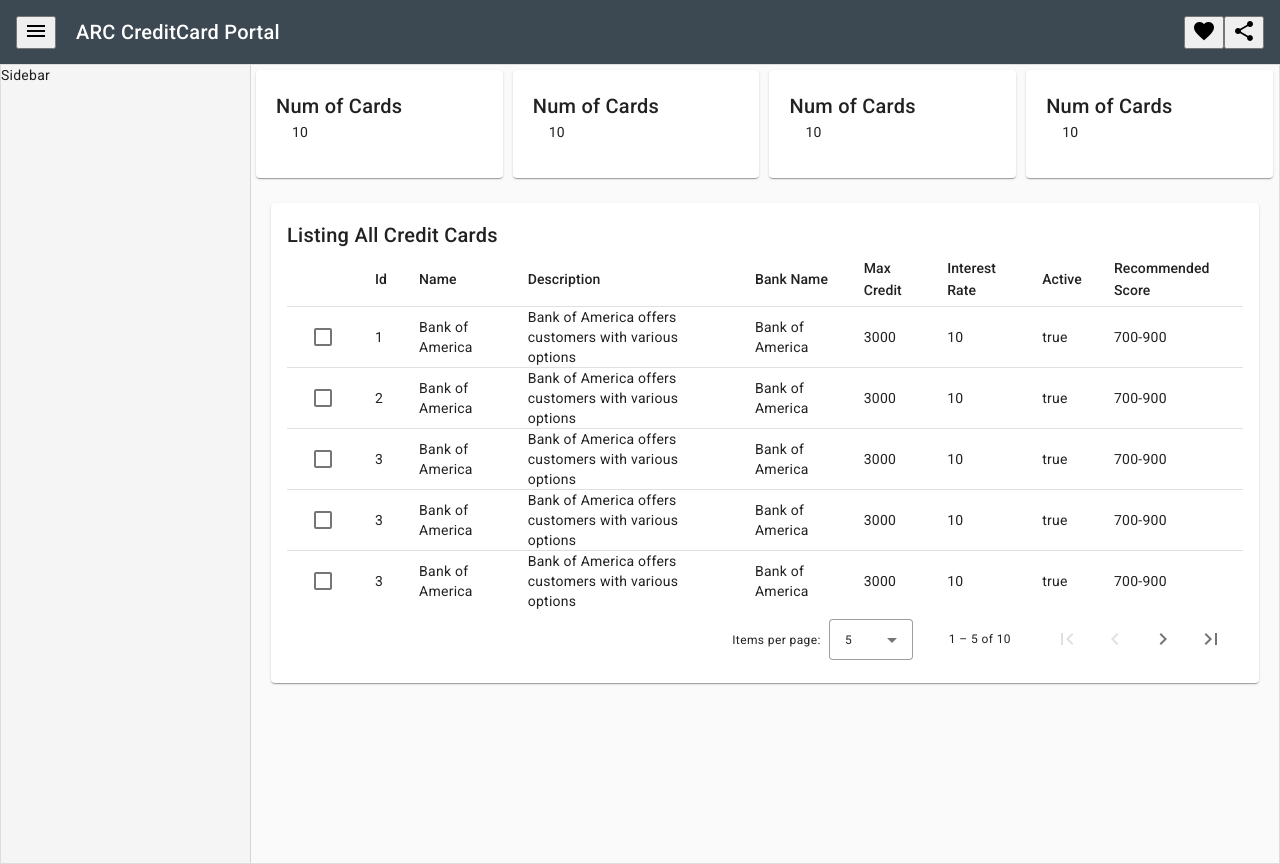
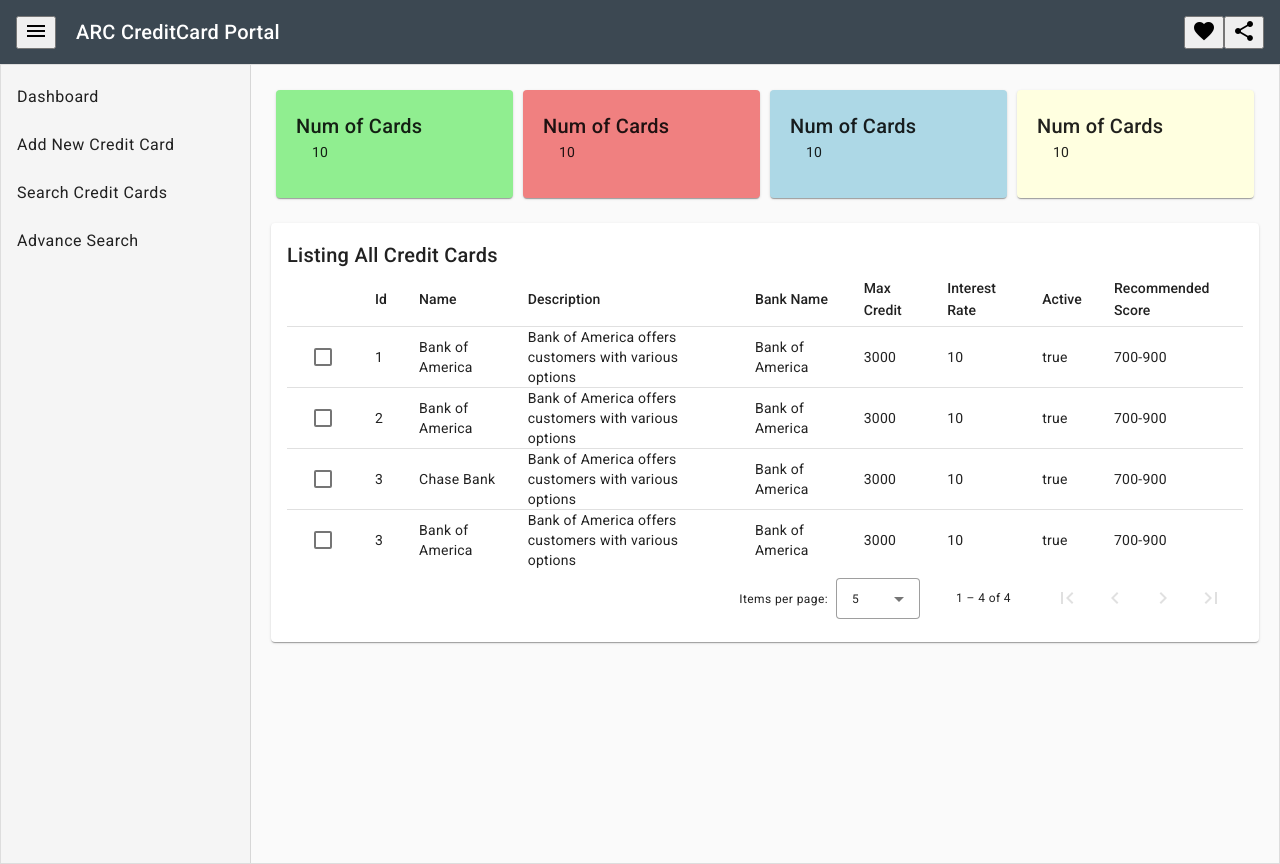
Before and after one commit to JaagupPr/Angular-CRUD, an Angular app in the folder angular-16-crud/creditcardadmin/: page /creditcards in a window 1280 px wide. Built offline with nearby package versions, Linux system fonts and the light colour scheme; data requests are answered from the project's data file.

Commit message:
Read data by ID with API

```diff
--- a/angular-16-crud/creditcardadmin/db.json
+++ b/angular-16-crud/creditcardadmin/db.json
@@ -2,50 +2,62 @@
     "creditcards": [
         {
             "id":1,
-            "CardName": "Bank of America - Platinum Card",
+            "name": "Bank of America",
+            "description": "Bank of America offers customers with various options",
             "bankName": "Bank of America",
-            "description": "Bank of America offers customers with variety of options",
-            "maxCredit": 8000,
+            "maxCredit": 3000,
+            "interestRate": 10,
             "active": true,
-            "annualFee": 0,
-            "interestRate": 13.5,
-            "introOffer": 200,
-            "recommededCreditScore": "600-800",
-            "numberOfApplications": 40,
-            "createdDate": "28-08-2023",
-            "termsAndConditions": "The following conditions are applicable for this card"
+            "recommendedScore": "700-900",
+            "annualFee": 4,
+            "termsAndConditions": "Following are the terms and conditions",
+            "createdDate": "2023-31-08",
+            "updatedDate": "2023-31-08"
 
         },
         {
             "id":2,
-            "CardName": "Chase - Platinum Card",
-            "bankName": "Chase Bank",
-            "description": "Chase Bank offers customers with variety of options",
-            "maxCredit": 5000,
+            "name": "Bank of America",
+            "description": "Bank of America offers customers with various options",
+            "bankName": "Bank of America",
+            "maxCredit": 3000,
+            "interestRate": 10,
             "active": true,
-            "annualFee": 0,
-            "interestRate": 13.5,
-            "introOffer": 200,
-            "recommededCreditScore": "600-800",
-            "numberOfApplications": 40,
-            "createdDate": "28-08-2023",
-            "termsAndConditions": "The following conditions are applicable for this card"
+            "recommendedScore": "700-900",
+            "annualFee": 4,
+            "termsAndConditions": "Following are the terms and conditions",
+            "createdDate": "2023-31-08",
+            "updatedDate": "2023-31-08"
 
         },
         {
             "id":3,
-            "CardName": "Bank of America - Platinum Card",
+            "name": "Chase Bank",
+            "description": "Bank of America offers customers with various options",
             "bankName": "Bank of America",
-            "description": "Bank of America offers customers with variety of options",
-            "maxCredit": 8000,
+            "maxCredit": 3000,
+            "interestRate": 10,
             "active": true,
-            "annualFee": 0,
-            "interestRate": 13.5,
-            "introOffer": 200,
-            "recommededCreditScore": "600-800",
-            "numberOfApplications": 40,
-            "createdDate": "28-08-2023",
-            "termsAndConditions": "The following conditions are applicable for this card"
+            "recommendedScore": "700-900",
+            "annualFee": 4,
+            "termsAndConditions": "Following are the terms and conditions",
+            "createdDate": "2023-31-08",
+            "updatedDate": "2023-31-08"
+
+        },
+        {
+            "id":3,
+            "name": "Bank of America",
+            "description": "Bank of America offers customers with various options",
+            "bankName": "Bank of America",
+            "maxCredit": 3000,
+            "interestRate": 10,
+            "active": true,
+            "recommendedScore": "700-900",
+            "annualFee": 4,
+            "termsAndConditions": "Following are the terms and conditions",
+            "createdDate": "2023-31-08",
+            "updatedDate": "2023-31-08"
 
         }
     ]
--- a/angular-16-crud/creditcardadmin/src/app/app.component.html
+++ b/angular-16-crud/creditcardadmin/src/app/app.component.html
@@ -14,7 +14,7 @@
 
 <mat-drawer-container class="content-container">
   <mat-drawer mode="side" [opened]="sidebarOpen" class="sidebar">
-    Sidebar
+    <app-sidebar></app-sidebar>
   </mat-drawer>
   <mat-drawer-content class="main-content">
     <router-outlet></router-outlet>
--- a/angular-16-crud/creditcardadmin/src/app/creditcards/creditcards.component.html
+++ b/angular-16-crud/creditcardadmin/src/app/creditcards/creditcards.component.html
@@ -1,20 +1,20 @@
-<div style="display:flex; flex-direction: row;">
-    <mat-card class="mat-card count-card">
+<div class="mat-card" style="display:flex; flex-direction: row;">
+    <mat-card class="mat-card count-card bg-success">
         <mat-card-title>Num of Cards</mat-card-title>
         <mat-card-content>10</mat-card-content>
     </mat-card>
 
-    <mat-card class="mat-card count-card">
+    <mat-card class="mat-card count-card bg-warning">
         <mat-card-title>Num of Cards</mat-card-title>
         <mat-card-content>10</mat-card-content>
     </mat-card>
 
-    <mat-card class="mat-card count-card">
+    <mat-card class="mat-card count-card bg-info">
         <mat-card-title>Num of Cards</mat-card-title>
         <mat-card-content>10</mat-card-content>
     </mat-card>
 
-    <mat-card class="mat-card count-card">
+    <mat-card class="mat-card count-card bg-primary">
         <mat-card-title>Num of Cards</mat-card-title>
         <mat-card-content>10</mat-card-content>
     </mat-card>
--- a/angular-16-crud/creditcardadmin/src/app/creditcards/creditcards.component.scss
+++ b/angular-16-crud/creditcardadmin/src/app/creditcards/creditcards.component.scss
@@ -6,3 +6,15 @@
     margin:5px;
     padding: 20px;
 }
+.bg-success {
+    background-color: lightgreen;
+}
+.bg-warning {
+    background-color: lightcoral;
+}
+.bg-info {
+    background-color: lightblue;
+}
+.bg-primary {
+    background-color: lightyellow;
+}
--- a/angular-16-crud/creditcardadmin/src/app/creditcards/creditcards.component.ts
+++ b/angular-16-crud/creditcardadmin/src/app/creditcards/creditcards.component.ts
@@ -4,149 +4,7 @@ import { MatTableDataSource } from '@angular/material/table';
 import { SelectionModel } from '@angular/cdk/collections';
 import { MatPaginator, MatPaginatorModule} from '@angular/material/paginator';
 import { MatSort } from '@angular/material/sort';
-
-const TABLE_DATA: CreditCard[] = [
-  {
-    id: 1,
-    name: 'Bank of America',
-    description: "Bank of America offers customers with various options",
-    bankName: "Bank of America",
-    maxCredit: 3000,
-    interestRate: 10,
-    active: true,
-    recommendedScore: '700-900',
-    annualFee: 4,
-    termsAndConditions: 'Following are the terms and conditions',
-    createdData: '2023-31-08',
-    updatedDate: '2023-31-08',
-  },
-  {
-    id: 2,
-    name: 'Bank of America',
-    description: "Bank of America offers customers with various options",
-    bankName: "Bank of America",
-    maxCredit: 3000,
-    interestRate: 10,
-    active: true,
-    recommendedScore: '700-900',
-    annualFee: 4,
-    termsAndConditions: 'Following are the terms and conditions',
-    createdData: '2023-31-08',
-    updatedDate: '2023-31-08',
-  },
-  {
-    id: 3,
-    name: 'Bank of America',
-    description: "Bank of America offers customers with various options",
-    bankName: "Bank of America",
-    maxCredit: 3000,
-    interestRate: 10,
-    active: true,
-    recommendedScore: '700-900',
-    annualFee: 4,
-    termsAndConditions: 'Following are the terms and conditions',
-    createdData: '2023-31-08',
-    updatedDate: '2023-31-08',
-  },
-  {
-    id: 3,
-    name: 'Bank of America',
-    description: "Bank of America offers customers with various options",
-    bankName: "Bank of America",
-    maxCredit: 3000,
-    interestRate: 10,
-    active: true,
-    recommendedScore: '700-900',
-    annualFee: 4,
-    termsAndConditions: 'Following are the terms and conditions',
-    createdData: '2023-31-08',
-    updatedDate: '2023-31-08',
-  },
-  {
-    id: 3,
-    name: 'Bank of America',
-    description: "Bank of America offers customers with various options",
-    bankName: "Bank of America",
-    maxCredit: 3000,
-    interestRate: 10,
-    active: true,
-    recommendedScore: '700-900',
-    annualFee: 4,
-    termsAndConditions: 'Following are the terms and conditions',
-    createdData: '2023-31-08',
-    updatedDate: '2023-31-08',
-  },
-  {
-    id: 3,
-    name: 'Bank of America',
-    description: "Bank of America offers customers with various options",
-    bankName: "Bank of America",
-    maxCredit: 3000,
-    interestRate: 10,
-    active: true,
-    recommendedScore: '700-900',
-    annualFee: 4,
-    termsAndConditions: 'Following are the terms and conditions',
-    createdData: '2023-31-08',
-    updatedDate: '2023-31-08',
-  },
-  {
-    id: 3,
-    name: 'Bank of America',
-    description: "Bank of America offers customers with various options",
-    bankName: "Bank of America",
-    maxCredit: 3000,
-    interestRate: 10,
-    active: true,
-    recommendedScore: '700-900',
-    annualFee: 4,
-    termsAndConditions: 'Following are the terms and conditions',
-    createdData: '2023-31-08',
-    updatedDate: '2023-31-08',
-  },
-  {
-    id: 3,
-    name: 'Bank of America',
-    description: "Bank of America offers customers with various options",
-    bankName: "Bank of America",
-    maxCredit: 3000,
-    interestRate: 10,
-    active: true,
-    recommendedScore: '700-900',
-    annualFee: 4,
-    termsAndConditions: 'Following are the terms and conditions',
-    createdData: '2023-31-08',
-    updatedDate: '2023-31-08',
-  },
-  {
-    id: 3,
-    name: 'Bank of America',
-    description: "Bank of America offers customers with various options",
-    bankName: "Bank of America",
-    maxCredit: 3000,
-    interestRate: 10,
-    active: true,
-    recommendedScore: '700-900',
-    annualFee: 4,
-    termsAndConditions: 'Following are the terms and conditions',
-    createdData: '2023-31-08',
-    updatedDate: '2023-31-08',
-  },
-  {
-    id: 3,
-    name: 'Bank of America',
-    description: "Bank of America offers customers with various options",
-    bankName: "Bank of America",
-    maxCredit: 3000,
-    interestRate: 10,
-    active: true,
-    recommendedScore: '700-900',
-    annualFee: 4,
-    termsAndConditions: 'Following are the terms and conditions',
-    createdData: '2023-31-08',
-    updatedDate: '2023-31-08',
-  },
-];
+import { CreditcardsService } from '../services/creditcards.service';
 
 @Component({
   selector: 'app-creditcards',
@@ -155,20 +13,27 @@ const TABLE_DATA: CreditCard[] = [
 })
 export class CreditcardsComponent {
 
+  creditcards: CreditCard[] = [];
+
+  constructor(private creditcardsService: CreditcardsService) {
+    this.creditcardsService.getCreditCards().subscribe((data:CreditCard[]) => {
+      this.creditcards = data;
+
+      this.dataSource = new MatTableDataSource(this.creditcards);
+      this.dataSource.paginator = this.paginator;
+      this.dataSource.sort = this.sort;
+    })
+  }
+
+  dataSource = new MatTableDataSource(this.creditcards);
+
   displayColumns = ["select", "id", "name", "description", "bankName", "maxCredit", "interestRate", "active", "recommendedScore"];
-
-  dataSource = new MatTableDataSource(TABLE_DATA);
 
   selection = new SelectionModel(true, []);
 
   @ViewChild(MatPaginator) paginator!: MatPaginator;
   @ViewChild(MatSort) sort!: MatSort;
 
-  ngAfterViewInit(){
-    this.dataSource.paginator = this.paginator;
-    this.dataSource.sort = this.sort;
-  }
-
   selectHandler(row: CreditCard){
     this.selection.toggle(row as never);
   }
--- /dev/null
+++ b/angular-16-crud/creditcardadmin/src/app/sidebar/sidebar.component.html
@@ -0,0 +1,6 @@
+<mat-nav-list>
+    <a mat-list-item href="">Dashboard</a>
+    <a mat-list-item href="">Add New Credit Card</a>
+    <a mat-list-item href="">Search Credit Cards</a>
+    <a mat-list-item href="">Advance Search</a>
+</mat-nav-list>
```
Also changed, not shown: angular-16-crud/creditcardadmin/src/app/app.module.ts (+8 -3 lines), angular-16-crud/creditcardadmin/src/app/sidebar/sidebar.component.ts (added, +10 -0 lines), angular-16-crud/creditcardadmin/src/app/sidebar/sidebar.component.scss (added), 1 other file (tests, documents, lock files or other folders).
